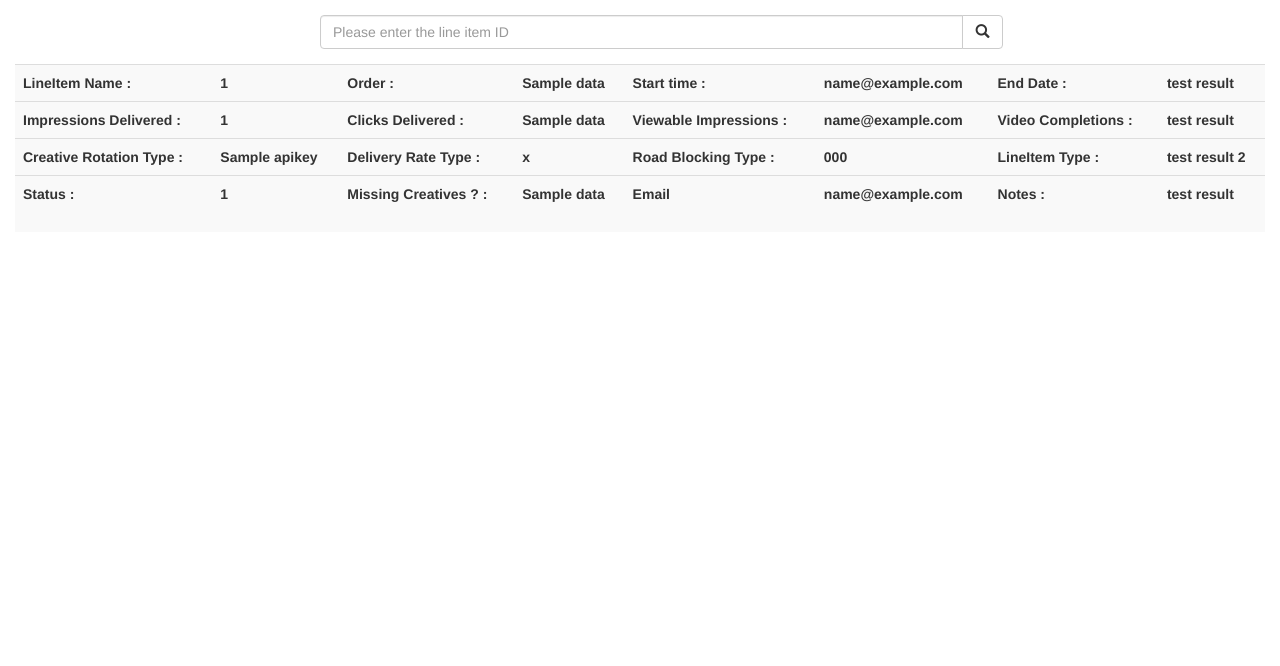
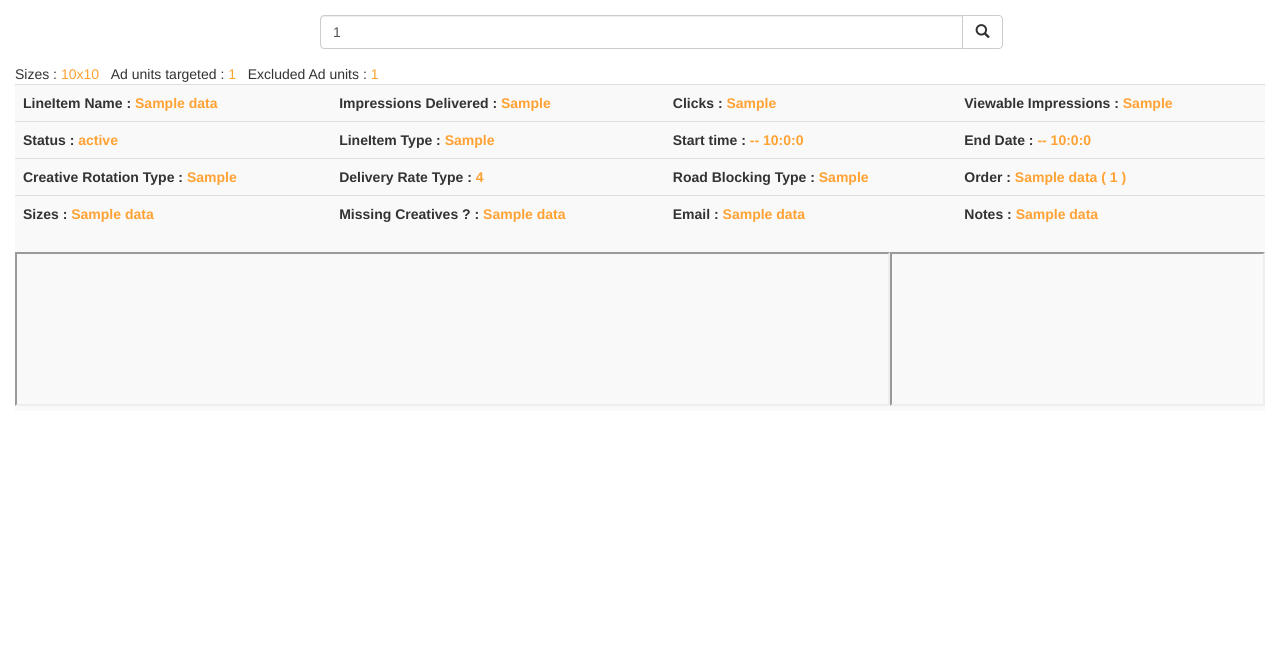
Before and after one commit to azzy5/DFP_LineItemCreativeDelivery, a Flask app: template templates/details.html in a window 1280 px wide. Shown: the part 55-721 px from the top of the page. Run offline with Flask 2, Linux system fonts and the light colour scheme; the template is opened without the code that fills it: values that come from a table or form of the project are taken from there, most other values are stand-ins (such as "Sample title", 1, 10 or a date in 2020); some libraries are stand-ins or nearby versions.

Commit message:
Added all the Line item details to show in the top bar

```diff
--- a/templates/details.html
+++ b/templates/details.html
@@ -4,7 +4,7 @@
   <div style="width:70%;">
     <form action="/search" method="POST" class="search-form">
       <div class="input-group">
-        <input type="text" class="form-control" name="lineItemId" placeholder="Please enter the line item ID"></input>
+        <input type="text" class="form-control" name="lineItemId" placeholder="Please enter the line item ID" value= {{ data[0]['id'] }}></input>
         <div class="input-group-btn">
           <button class="btn btn-default" type="submit" value="search_embed">
            <i class="glyphicon glyphicon-search"></i></button>
@@ -23,52 +23,62 @@
 <div class="panel-body">
   <table class="table-striped" style="width:100%;">
     <tr>
-      <th style="width:70%;">
+      <th>
         <div class="name-column">
           <table class="table">
             <tr>
-              <th>LineItem Name : </th>
-              <th>{{ data['ProviderId'] }}</th>
-              <th>Order : </th>
-              <th>{{ data['Name'] }}</th>
-              <th>Start time : </th>
-              <th>{{ data['Email'] }}</th>
-              <th> End Date : </th>
-              <th> test result</th>
+              <th >LineItem Name : <text class="text-justify" style="font-size: 10;color: #FFA233;"> {{ data[0]['name'] }} </text></th>
+              <th >Impressions Delivered :  <text class="text-justify" style="font-size: 10;color: #FFA233;"> {{ data[0]['stats']['impressionsDelivered'] }}</text></th>
+              <th >Clicks : <text class="text-justify" style="font-size: 10;color: #FFA233;"> {{ data[0]['stats']['clicksDelivered'] }} </text></th>
+              <th >Viewable Impressions : <text class="text-justify" style="font-size: 10;color: #FFA233;"> {{ data[0]['stats']['viewableImpressionsDelivered'] }} </text></th>
             </tr>
             <tr>
-              <th>Impressions Delivered :  </th>
-              <th>{{ data['ProviderId'] }}</th>
-              <th>Clicks Delivered : </th>
-              <th>{{ data['Name'] }}</th>
-              <th>Viewable Impressions : </th>
-              <th>{{ data['Email'] }}</th>
-              <th> Video Completions : </th>
-              <th> test result</th>
+              <th>Status :  <text class="text-justify" style="font-size: 10;color: #FFA233;"> {{ data[0]['status'] }} </text></th>
+              <td>LineItem Type : <text style="font-size: 17;color: #FFA233;"> {{ data[0]['lineItemType'] }} </text></td>
+              <th>Start time : <text class="text-justify" style="font-size: 10;color: #FFA233;"> {{ data[0]['startDateTime']['date']['day'] }}-{{ data[0]['startDateTime']['date']['month'] }}-{{ data[0]['startDateTime']['date']['year'] }}  {{ data[0]['startDateTime']['hour'] }}:{{ data[0]['startDateTime']['minute'] }}:{{ data[0]['startDateTime']['second'] }} </text></th>
+              <th>End Date :
+                {% if data[0]['endDateTime'] == None %}
+                <text class="text-justify" style="font-size: 10;color: #FFA233;"> Unlimited</text>
+                {% else %}
+                <text class="text-justify" style="font-size: 10;color: #FFA233;"> {{ data[0]['endDateTime']['date']['day'] }}-{{ data[0]['endDateTime']['date']['month'] }}-{{ data[0]['endDateTime']['date']['year'] }}  {{ data[0]['endDateTime']['hour'] }}:{{ data[0]['endDateTime']['minute'] }}:{{ data[0]['endDateTime']['second'] }} </text></th>
+                {% endif %}
             </tr>
             <tr>
-              <td>Creative Rotation Type : </td>
-              <td>{{ data['APIKey'] }}</td>
-              <td>Delivery Rate Type : </td>
-              <td>{{ data['APISecret'] }}</td>
-              <td>Road Blocking Type : </td>
-              <td>{{ data['Pcode'] }}</td>
-              <td>LineItem Type : </td>
-              <td> test result 2</td>
+              <td>Creative Rotation Type : <text style="font-size: 17;color: #FFA233;"> {{ data[0]['creativeRotationType'] }} </text></td>
+              <td>Delivery Rate Type : <text style="font-size: 17;color: #FFA233;"> {{ data[0]['deliveryRateType'] }} </text></td>
+              <td>Road Blocking Type : <text style="font-size: 17;color: #FFA233;"> {{ data[0]['roadblockingType'] }} </text></td>
+              <th>Order : <text class="text-justify" style="font-size: 10;color: #FFA233;"> {{ data[0]['orderName'] }} ( {{ data[0]['orderId'] }} ) </text></th>
             </tr>
             <tr>
-              <th>Status :  </th>
-              <th>{{ data['ProviderId'] }}</th>
-              <th>Missing Creatives ? : </th>
-              <th>{{ data['Name'] }}</th>
-              <th>Email</th>
-              <th>{{ data['Email'] }}</th>
-              <th> Notes :  </th>
-              <th> test result</th>
+              <th> Sizes : <text style="font-size: 17;color: #FFA233;"> {{ data[0]['name'] }} </text></th>
+              <th>Missing Creatives ? : <text style="font-size: 17;color: #FFA233;"> {{ data[0]['name'] }} </text></th>
+              <th>Email : <text style="font-size: 17;color: #FFA233;"> {{ data[0]['name'] }} </text></th>
+              <th> Notes : <text style="font-size: 17;color: #FFA233;"> {{ data[0]['name'] }} </text></th>
             </tr>
           </table>
         </div>
       </th>
+      Sizes : <text class="text-justify" style="font-size: 10;color: #FFA233;">
+      {% for items in data[0]['creativePlaceholders'] %}
+         {{ items['size']['width'] }}x{{ items['size']['height'] }}
+      {% endfor %}
+      </text>
+      &nbsp;&nbsp;Ad units targeted : <text class="text-justify" style="font-size: 10;color: #FFA233;">
+      {% for items in data[0]['targeting']['inventoryTargeting'] ['targetedAdUnits']%}
+        {{  items['adUnitId'] }}
+      {% endfor %}
+      </text>
+      &nbsp;&nbsp;Excluded Ad units : <text class="text-justify" style="font-size: 10;color: #FFA233;">
+      {% for items in data[0]['targeting']['inventoryTargeting'] ['targetedAdUnits']%}
+        {{  items['adUnitId'] }}
+      {% endfor %}
+      </text>
+    </tr>
+  </table>
+  <table class="table-striped" style="width:100%;height:100%">
+    <tr>
+      <td style="width:70%;height:100%"><iframe  style="width:100%;height:100%">a</iframe></td>
+      <td style="width:30%;height:100%"><iframe  style="width:100%;height:100%">a</iframe></td>
     </tr>
   </table>
 </div>
```
